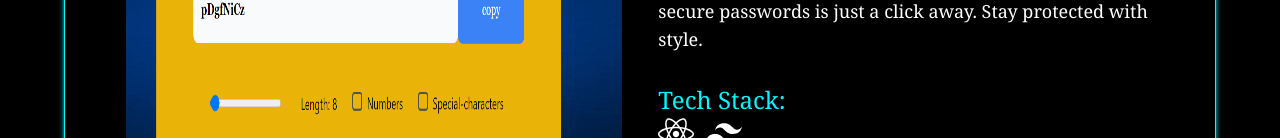
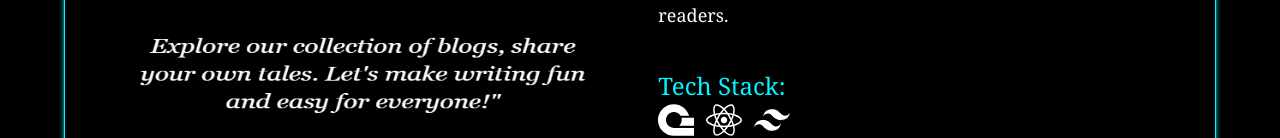
Before and after one commit to RidhikaJoshi/New_Portfolio, a React (Vite) app: page /projects in a window 1280 px wide. Shown: the part 814-952 px from the top of the page. Built offline with nearby package versions, Linux system fonts and the light colour scheme.

Commit message:
Update Project.jsx and add BlogSphere image

```diff
--- a/src/Components/Project.jsx
+++ b/src/Components/Project.jsx
@@ -1,14 +1,15 @@
-import React from 'react'
-import ProjectCard from './ProjectCard'
-import quickexchange from '../assets/quickexchange.png'
-import passwordgenerator from '../assets/passwordgenerator.png'
-import anagram from '../assets/anagram.png'
+import React from 'react';
+import ProjectCard from './ProjectCard';
+import quickexchange from '../assets/quickexchange.png';
+import passwordgenerator from '../assets/passwordgenerator.png';
+import anagram from '../assets/anagram.png';
 import { FaHtml5,FaCss3Alt ,FaReact} from "react-icons/fa";
 import { IoLogoJavascript } from "react-icons/io5";
 import { SiTailwindcss } from "react-icons/si";
-import project from '../assets/projects.gif'
 import Tilt from 'react-parallax-tilt';
 import { Slide } from "react-awesome-reveal";
+import { SiAppwrite } from "react-icons/si";
+import blog from '../assets/blogSphere.png'
 
 function Project() {
   return (
@@ -30,7 +31,7 @@ function Project() {
       <div className='md:w-[90%] w-[90%] min-h-[25rem] flex flex-wrap md:flex-row items-center justify-between flex-col m-2 gap-4'>
 
 
-
+      <ProjectCard name="BlogSphere" photo={blog} description="BlogSphere is a web application crafted for users to articulate their thoughts and ideas through published articles. It seamlessly incorporates user authentication, a robust rich text editor, and Appwrite as the backend, ensuring a smooth and secure experience for writers and readers." github="https://github.com/RidhikaJoshi/Blog"  live="https://blogsphere-swf7.onrender.com/" icons={[<SiAppwrite key='Appwrite'/>,<FaReact key='react' />,<SiTailwindcss key='tailwindcss' />]} />
 
         <ProjectCard name="Password Generator" photo={passwordgenerator} description="Empower your online security with our Simple Password Generator application. Craft strong and customizable passwords effortlessly, adjusting length and including uppercase, lowercase, numbers, and special characters. With a user-friendly design, generating and copying secure passwords is just a click away. Stay protected with style." github="https://github.com/RidhikaJoshi/Password_Generator"  live="https://ridhikajoshi-password-generator.netlify.app/" icons={[<FaReact key='react' />,<SiTailwindcss key='tailwindcss' />]} />
 
```
Also changed, not shown: src/assets/blogSphere.png (added).
